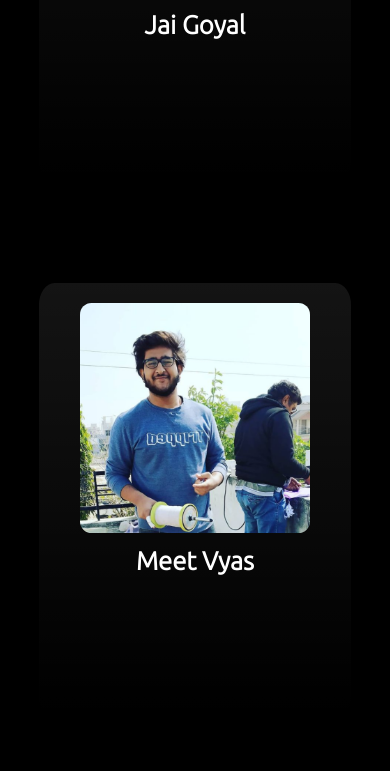
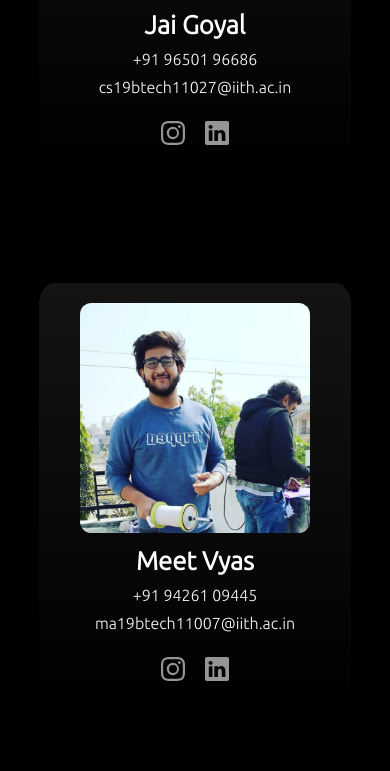
Before and after one commit to Tanmayshah07/Web-Team, a plain HTML site: page index.html in a window 390 px wide. Shown: the part 1653-2424 px from the top of the page. Drawn offline with Linux system fonts and the light colour scheme.

Commit message:
icons updated for mobile

```diff
--- a/style.css
+++ b/style.css
@@ -391,7 +391,11 @@ a {
 }
 
 @media (pointer: none), (pointer: coarse){
-  /**/
+  .hov1, .hov2, .i1, .i2 {
+    transform: translateY(0px);
+    opacity: 1;
+    color: white;
+  }
 }
 
 /* -------------------------------------------------Footer------------------------------------------------- */
```
